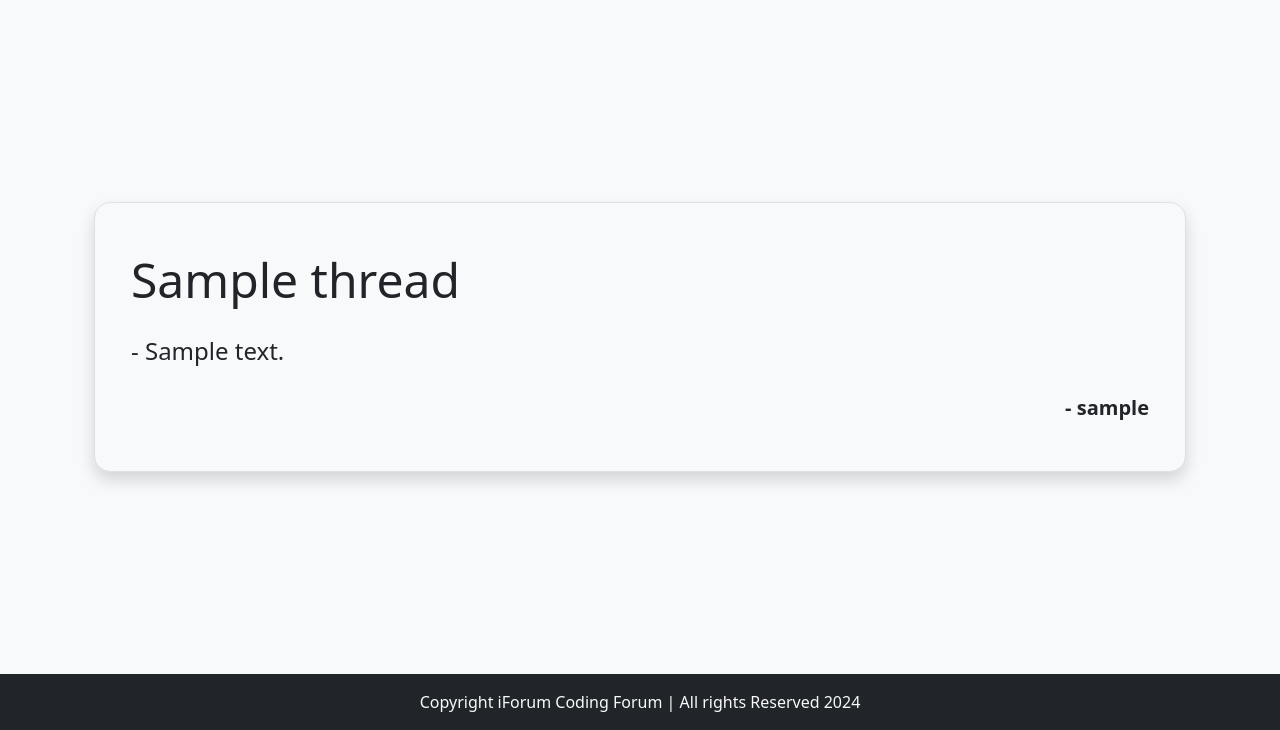
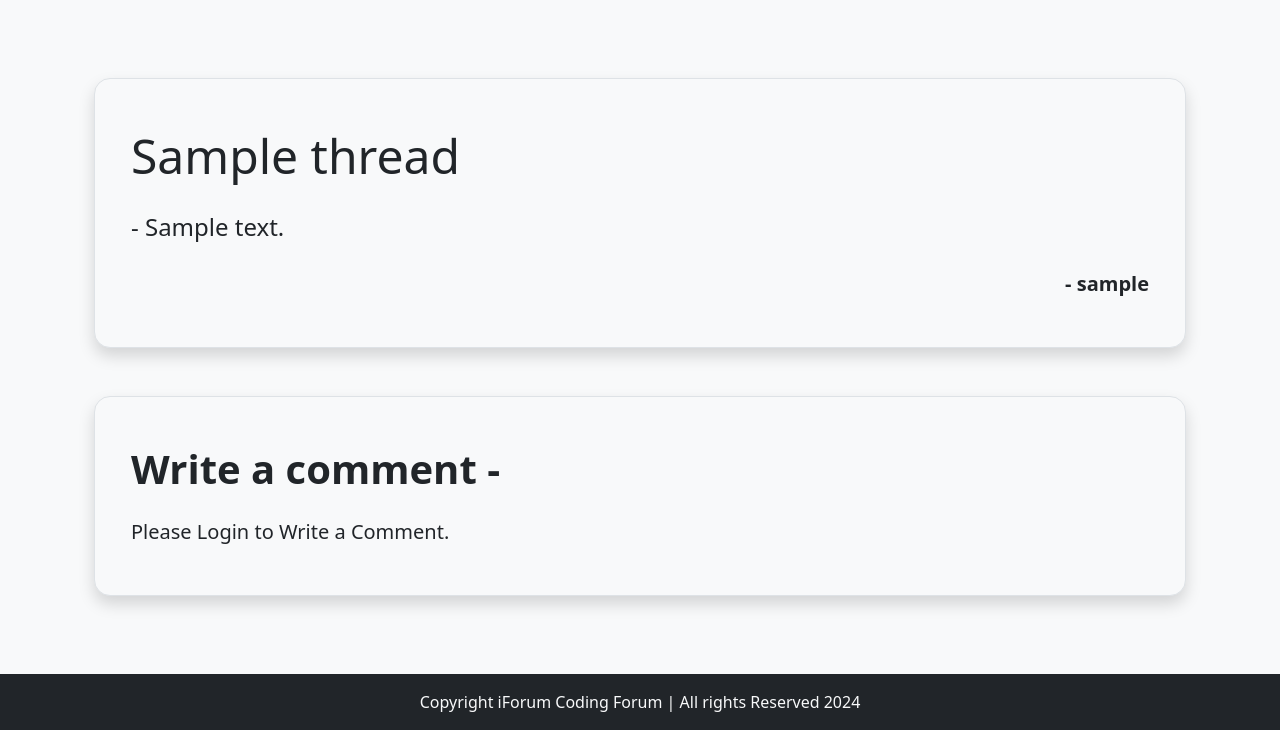
Before and after one commit to SiddharthGaraiya/iForum, a PHP site: page /thread_comments.php?thread_id=1 in a window 1280 px wide. Shown: the part 70-800 px from the top of the page. Run offline with PHP 8.4, Linux system fonts and the light colour scheme; tables that the repository leaves empty or names only in its code hold one stand-in row (values such as "Sample post").

Commit message:
Update thread_comments.php | added Write Comment Section
in Write Comment Section Logged In user can Write Comment and can submit comment

```diff
--- a/thread_comments.php
+++ b/thread_comments.php
@@ -6,7 +6,7 @@
 
 <div class="container" id="mainContainer">
     <div class="container">
-        <!-- Thread Details Section-->
+        <!-- Thread Details  -->
         <?php
             $sql_thread_detail = "SELECT * FROM `threads` WHERE `thread_id` = '$thread_id'";
             $result = mysqli_query($conn, $sql_thread_detail);
@@ -44,6 +44,30 @@
 
         ?>
 
+        <!-- Write A Comment Section -->
+        <div class="p-4 my-5 bg-body-tertiary rounded-4 border shadow">
+            <div class="container-fluid my-4">
+
+                <h2 class="display-6 fw-semibold">Write a comment - </h2>
+                <form action="partials/__handleComment.php" method="post" class="my-4">
+                    <?php
+
+                        echo '<input type="hidden" name="thread_id" id="thread_id" value="' . $thread_id . '">';
+
+                        if (isset($_SESSION['loggedIn']) and $_SESSION['loggedIn'] == 'yes') {
+                            echo ' <div class="mb-3">
+                            <textarea class="form-control" id="comment" name="comment" required></textarea>
+                        </div>
+                        <button type="submit" class="btn btn-primary mt-3">Submit</button>';
+
+                        } else {
+                            echo '<p class="fs-5">Please Login to Write a Comment.</p>';
+                        }
+                        ?>
+                </form>
+            </div>
+        </div>
+
 
     </div>
 </div>
```
